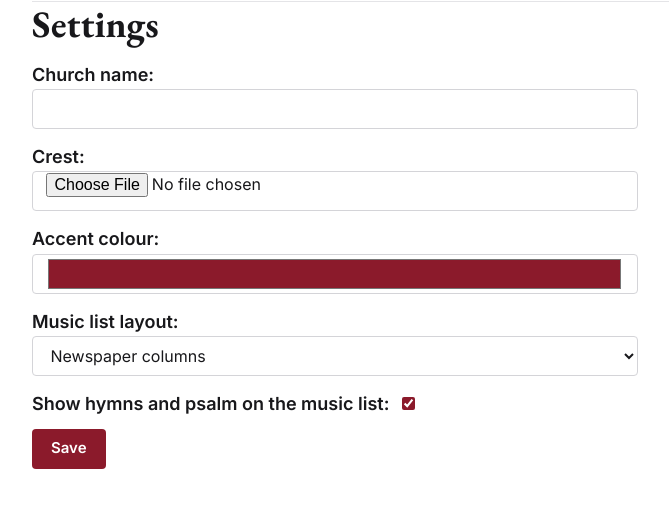
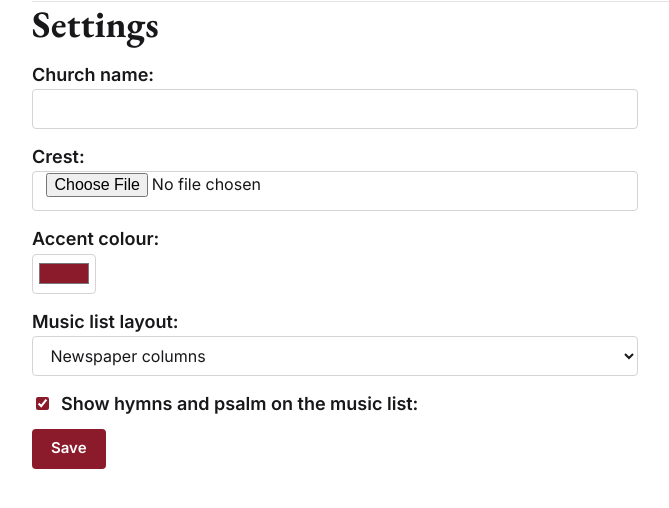
Before and after one commit to StockoL/precentor, a Django app: page /settings/ in a window 1280 px wide. Shown: the part 75-583 px from the top of the page, without its empty margins (3-672 px from the left). Run offline with Django 5.2, Linux system fonts and the light colour scheme; the visitor is signed in with stand-in values (Sample User, id 1); data comes from the database, SQL or seed files in the repository; data that the repository does not hold is empty.

Commit message:
Fix checkbox order on Settings and size the colour picker
My earlier checkbox rule used row-reverse, which assumed Django's
label-first as_p order. The Settings template writes the box first, so
there the rule put its label first instead. The box now takes order:
-1 in a normal row, which puts it first whichever order the HTML
uses. The accent colour picker, stretched across the form by the
full-width input rule, is now a swatch. A browser test checks both on
the Settings page; the service page's checkbox test still passes.

```diff
--- a/static/src/blocks/form.css
+++ b/static/src/blocks/form.css
@@ -82,16 +82,25 @@
 
   /*
    * A checkbox goes before its label on the same line, the usual
-   * pattern, rather than on a line of its own under it. Django's as_p
-   * puts the label first, so row-reverse swaps them visually; the label
-   * is still tied to its box by for/id.
+   * pattern, rather than on a line of its own under it. order: -1 puts
+   * the box first whichever order the HTML has: Django's as_p writes the
+   * label first, a hand-written template may not. The label is still
+   * tied to its box by for/id.
    */
   form p:has(> input[type="checkbox"]) {
     display: flex;
-    flex-direction: row-reverse;
-    justify-content: flex-end;
     align-items: center;
     gap: var(--spacing-2xs);
+  }
+
+  form p > input[type="checkbox"] {
+    order: -1;
+  }
+
+  /* A colour picker is a swatch, not a full-width field. */
+  form input[type="color"] {
+    width: 4rem;
+    padding: var(--spacing-3xs);
   }
 
   form p:has(> input[type="checkbox"]) label {
```
Also changed, not shown: precentor_project/test_browser.py (+13 -0 lines).
